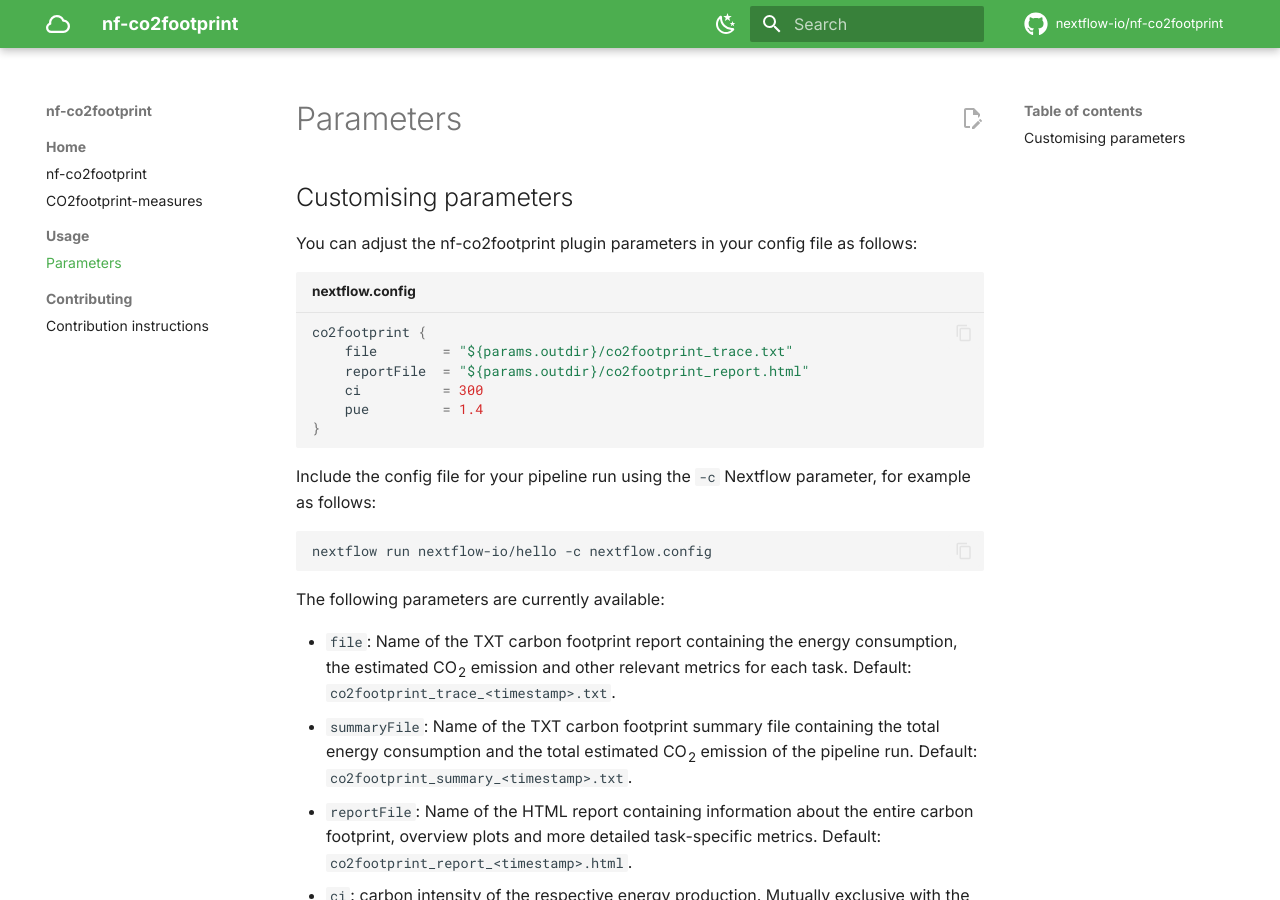
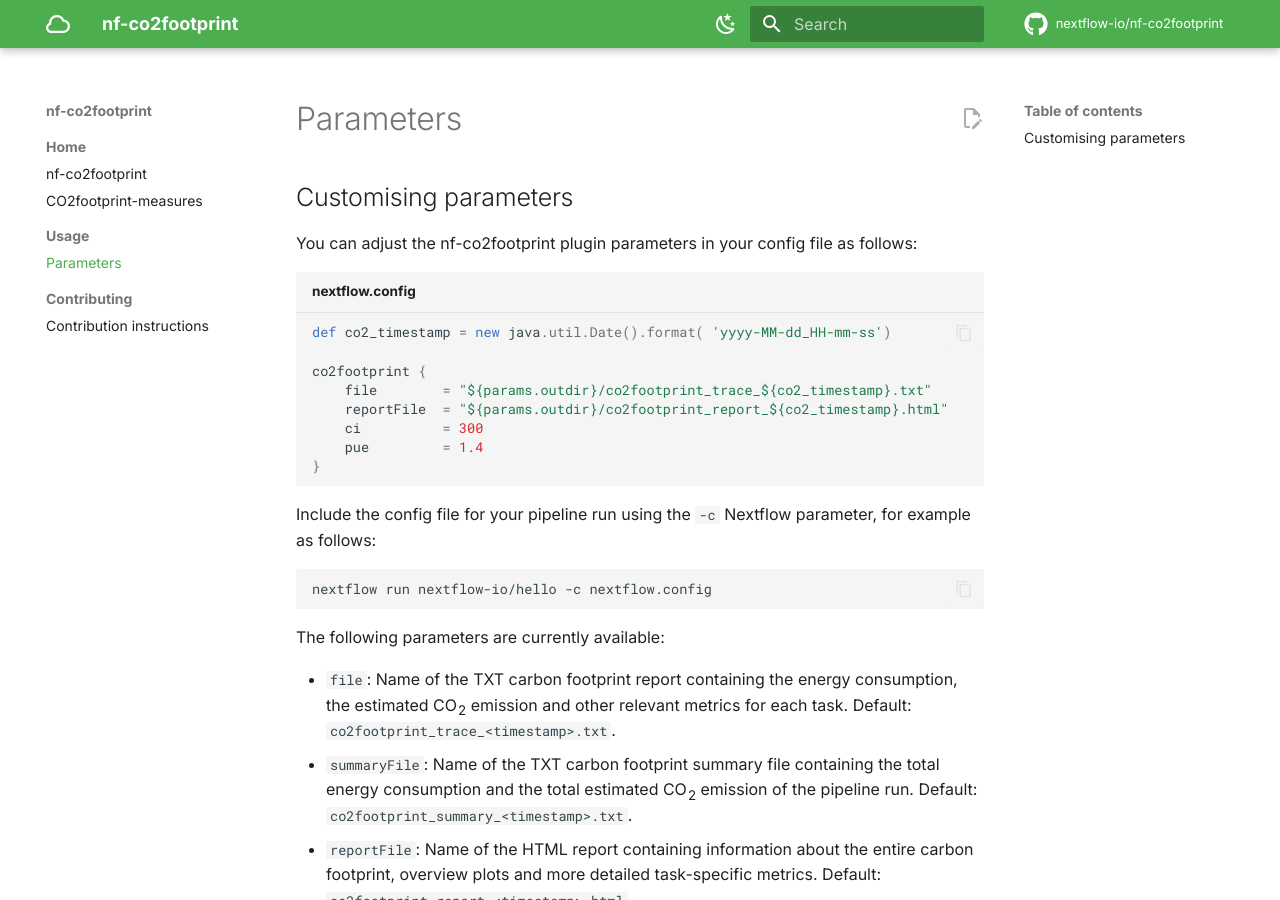
Before and after one commit to nextflow-io/nf-co2footprint, an MkDocs documentation site: the page built from docs/usage/parameters.md, in a window 1280 px wide and 900 px high. Built offline with MkDocs 1.6.1 and Material for MkDocs 9.7.7, drawn with Linux system fonts in a browser that asks for light colours; comment, search, counter and statistics services are not loaded.

Commit message:
Add timestamp to config example

````diff
--- a/docs/usage/parameters.md
+++ b/docs/usage/parameters.md
@@ -8,9 +8,11 @@
 You can adjust the nf-co2footprint plugin parameters in your config file as follows:
 
 ```groovy title="nextflow.config"
+def co2_timestamp = new java.util.Date().format( 'yyyy-MM-dd_HH-mm-ss')
+
 co2footprint {
-    file        = "${params.outdir}/co2footprint_trace.txt"
-    reportFile  = "${params.outdir}/co2footprint_report.html"
+    file        = "${params.outdir}/co2footprint_trace_${co2_timestamp}.txt"
+    reportFile  = "${params.outdir}/co2footprint_report_${co2_timestamp}.html"
     ci          = 300
     pue         = 1.4
 }
````
